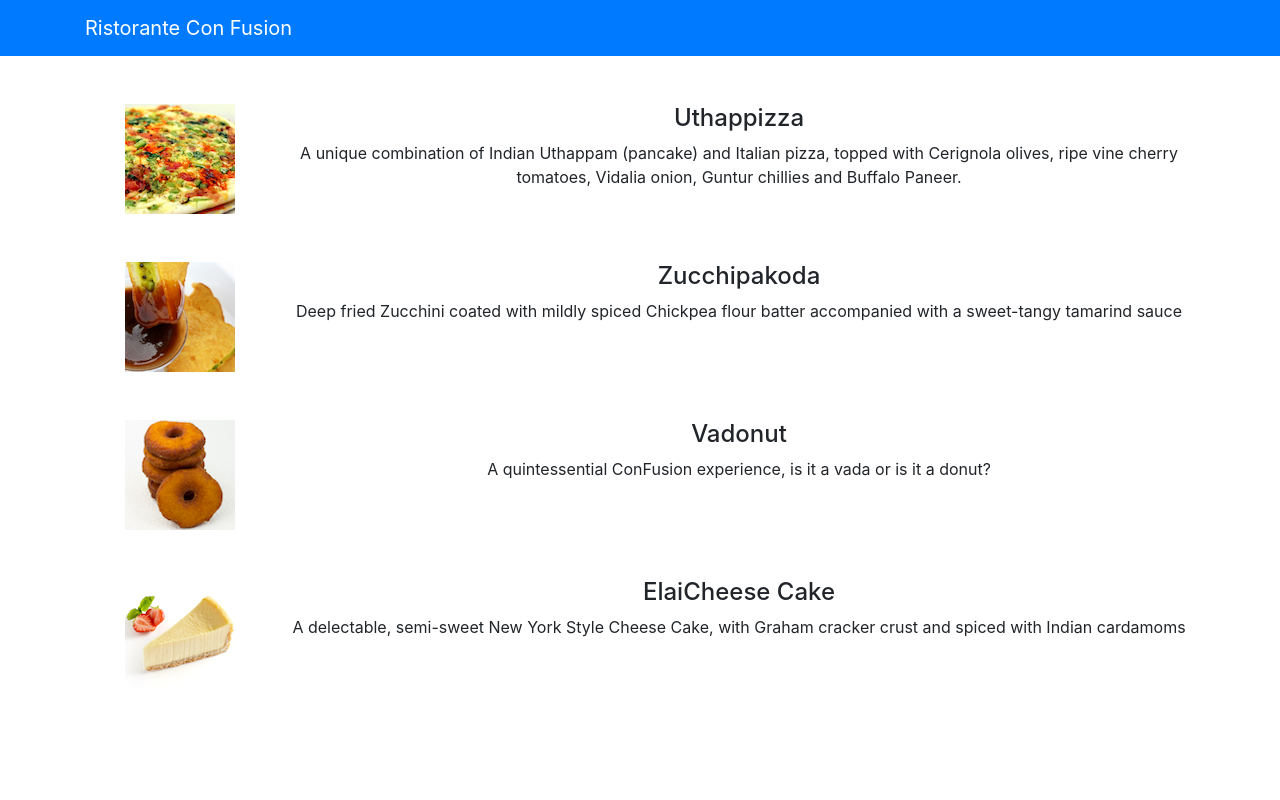
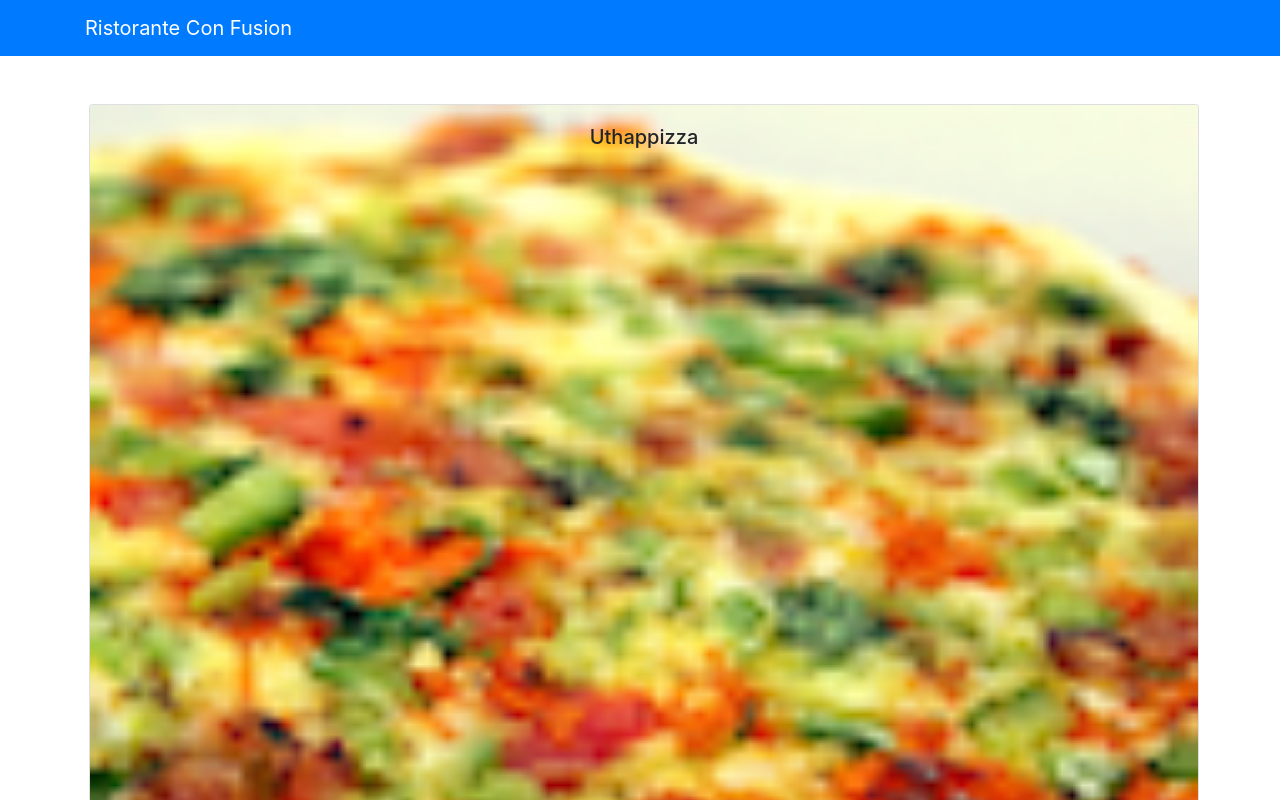
Before and after one commit to GRawhideMart/ConFusion-React, a React (Create React App) app: page / in a window 1280 px wide. Shown: the top 800 px of the page. Built offline with nearby package versions, Linux system fonts and the light colour scheme.

Commit message:
Components Part 2

```diff
--- a/src/App.js
+++ b/src/App.js
@@ -2,8 +2,16 @@
 import { Navbar, NavbarBrand } from 'reactstrap';
 import './App.css';
 import Menu from './components/MenuComponent';
+import { DISHES } from './shared/dishes';
 
 class App extends Component {
+  constructor(props){
+    super(props);
+    this.state = {
+      dishes: DISHES
+    }
+  }
+
   render() {
     return (
       <div className="App">
@@ -12,7 +20,7 @@
             <NavbarBrand href='/'>Ristorante Con Fusion</NavbarBrand>
           </div>
         </Navbar>
-        <Menu />
+        <Menu dishes={this.state.dishes}/>
       </div>
     );
   }
--- a/src/components/MenuComponent.js
+++ b/src/components/MenuComponent.js
@@ -1,60 +1,42 @@
 import React, { Component } from 'react';
-import { Media } from 'reactstrap';
+import { Card, CardImg, CardBody, CardTitle, CardText, CardImgOverlay } from 'reactstrap';
 
 class Menu extends Component {
     constructor(props) {
         super(props);
         this.state = {
-            dishes: [
-                {
-                  id: 0,
-                  name:'Uthappizza',
-                  image: 'assets/images/uthappizza.png',
-                  category: 'mains',
-                  label:'Hot',
-                  price:'4.99',
-                  description:'A unique combination of Indian Uthappam (pancake) and Italian pizza, topped with Cerignola olives, ripe vine cherry tomatoes, Vidalia onion, Guntur chillies and Buffalo Paneer.'                        },
-               {
-                  id: 1,
-                  name:'Zucchipakoda',
-                  image: 'assets/images/zucchipakoda.png',
-                  category: 'appetizer',
-                  label:'',
-                  price:'1.99',
-                  description:'Deep fried Zucchini coated with mildly spiced Chickpea flour batter accompanied with a sweet-tangy tamarind sauce'                        },
-               {
-                  id: 2,
-                  name:'Vadonut',
-                  image: 'assets/images/vadonut.png',
-                  category: 'appetizer',
-                  label:'New',
-                  price:'1.99',
-                  description:'A quintessential ConFusion experience, is it a vada or is it a donut?'                        },
-               {
-                  id: 3,
-                  name:'ElaiCheese Cake',
-                  image: 'assets/images/elaicheesecake.png',
-                  category: 'dessert',
-                  label:'',
-                  price:'2.99',
-                  description:'A delectable, semi-sweet New York Style Cheese Cake, with Graham cracker crust and spiced with Indian cardamoms'                        }
-               ]
+            selectedDish: null
         }
     }
 
+    onDishSelect(dish) {
+        this.setState({ selectedDish: dish });
+    }
+
+    renderDish(dish) {
+        if(dish == null) return(<div></div>);
+        return(
+            <Card>
+                <CardImg top src={dish.image} alt={dish.name} />
+                <CardBody>
+                    <CardTitle>{dish.name}</CardTitle>
+                    <CardText>{dish.description}</CardText>
+                </CardBody>
+            </Card>
+        );
+    }
+
     render() {
-        const menu = this.state.dishes.map(dish => {
+        const menu = this.props.dishes.map(dish => {
             return(
-                <div key={dish.id} className='col-12 mt-5'>
-                    <Media tag='li'>
-                        <Media left middle>
-                            <Media object src={dish.image} alt={dish.name} />
-                        </Media>
-                        <Media body className='ml-5'>
-                            <Media heading>{dish.name}</Media>
-                            <p>{dish.description}</p>
-                        </Media>
-                    </Media>
+                <div className='col-12 mt-5 m-1'>
+                    <Card key={dish.id}
+                          onClick={() => this.onDishSelect(dish)}>
+                        <CardImg width='100%' src={dish.image} alt={dish.name} />
+                        <CardImgOverlay>
+                            <CardTitle>{dish.name}</CardTitle>
+                        </CardImgOverlay>
+                    </Card>
                 </div>
             )
         });
@@ -62,9 +44,12 @@
         return(
             <div className='container'>
                 <div className='row'>
-                    <Media list>
-                        {menu}
-                    </Media>
+                    {menu}
+                </div>
+                <div className='row'>
+                    <div className='col-12 col-md-5 m-1'>
+                        {this.renderDish(this.state.selectedDish)}
+                    </div>
                 </div>
             </div>
         )
--- /dev/null
+++ b/src/shared/dishes.js
@@ -0,0 +1,186 @@
+export const DISHES =
+    [
+        {
+        id: 0,
+        name:'Uthappizza',
+        image: 'assets/images/uthappizza.png',
+        category: 'mains',
+        label:'Hot',
+        price:'4.99',
+        description:'A unique combination of Indian Uthappam (pancake) and Italian pizza, topped with Cerignola olives, ripe vine cherry tomatoes, Vidalia onion, Guntur chillies and Buffalo Paneer.',
+        comments: [
+            {
+            id: 0,
+            rating: 5,
+            comment: "Imagine all the eatables, living in conFusion!",
+            author: "John Lemon",
+            date: "2012-10-16T17:57:28.556094Z"
+            },
+            {
+            id: 1,
+            rating: 4,
+            comment: "Sends anyone to heaven, I wish I could get my mother-in-law to eat it!",
+            author: "Paul McVites",
+            date: "2014-09-05T17:57:28.556094Z"
+            },
+            {
+            id: 2,
+            rating: 3,
+            comment: "Eat it, just eat it!",
+            author: "Michael Jaikishan",
+            date: "2015-02-13T17:57:28.556094Z"
+            },
+            {
+            id: 3,
+            rating: 4,
+            comment: "Ultimate, Reaching for the stars!",
+            author: "Ringo Starry",
+            date: "2013-12-02T17:57:28.556094Z"
+            },
+            {
+            id: 4,
+            rating: 2,
+            comment: "It's your birthday, we're gonna party!",
+            author: "25 Cent",
+            date: "2011-12-02T17:57:28.556094Z"
+            }
+        ]                        },
+        {
+        id: 1,
+        name:'Zucchipakoda',
+        image: 'assets/images/zucchipakoda.png',
+        category: 'appetizer',
+        label:'',
+        price:'1.99',
+        description:'Deep fried Zucchini coated with mildly spiced Chickpea flour batter accompanied with a sweet-tangy tamarind sauce',
+        comments: [
+            {
+            id: 0,
+            rating: 5,
+            comment: "Imagine all the eatables, living in conFusion!",
+            author: "John Lemon",
+            date: "2012-10-16T17:57:28.556094Z"
+            },
+            {
+            id: 1,
+            rating: 4,
+            comment: "Sends anyone to heaven, I wish I could get my mother-in-law to eat it!",
+            author: "Paul McVites",
+            date: "2014-09-05T17:57:28.556094Z"
+            },
+            {
+            id: 2,
+            rating: 3,
+            comment: "Eat it, just eat it!",
+            author: "Michael Jaikishan",
+            date: "2015-02-13T17:57:28.556094Z"
+            },
+            {
+            id: 3,
+            rating: 4,
+            comment: "Ultimate, Reaching for the stars!",
+            author: "Ringo Starry",
+            date: "2013-12-02T17:57:28.556094Z"
+            },
+            {
+            id: 4,
+            rating: 2,
+            comment: "It's your birthday, we're gonna party!",
+            author: "25 Cent",
+            date: "2011-12-02T17:57:28.556094Z"
+            }
+        ]
+        },
+        {
+        id: 2,
+        name:'Vadonut',
+        image: 'assets/images/vadonut.png',
+        category: 'appetizer',
+        label:'New',
+        price:'1.99',
+        description:'A quintessential ConFusion experience, is it a vada or is it a donut?',
+        comments: [
+            {
+            id: 0,
+            rating: 5,
+            comment: "Imagine all the eatables, living in conFusion!",
+            author: "John Lemon",
+            date: "2012-10-16T17:57:28.556094Z"
+            },
+            {
+            id: 1,
+            rating: 4,
+            comment: "Sends anyone to heaven, I wish I could get my mother-in-law to eat it!",
+            author: "Paul McVites",
+            date: "2014-09-05T17:57:28.556094Z"
+            },
+            {
+            id: 2,
+            rating: 3,
+            comment: "Eat it, just eat it!",
+            author: "Michael Jaikishan",
+            date: "2015-02-13T17:57:28.556094Z"
+            },
+            {
+            id: 3,
+            rating: 4,
+            comment: "Ultimate, Reaching for the stars!",
+            author: "Ringo Starry",
+            date: "2013-12-02T17:57:28.556094Z"
+            },
+            {
+            id: 4,
+            rating: 2,
+            comment: "It's your birthday, we're gonna party!",
+            author: "25 Cent",
+            date: "2011-12-02T17:57:28.556094Z"
+            }
+        ]
+        },
+        {
+        id: 3,
+        name:'ElaiCheese Cake',
+        image: 'assets/images/elaicheesecake.png',
+        category: 'dessert',
+        label:'',
+        price:'2.99',
+        description:'A delectable, semi-sweet New York Style Cheese Cake, with Graham cracker crust and spiced with Indian cardamoms',
+        comments: [
+            {
+            id: 0,
+            rating: 5,
+            comment: "Imagine all the eatables, living in conFusion!",
+            author: "John Lemon",
+            date: "2012-10-16T17:57:28.556094Z"
+            },
+            {
+            id: 1,
+            rating: 4,
+            comment: "Sends anyone to heaven, I wish I could get my mother-in-law to eat it!",
+            author: "Paul McVites",
+            date: "2014-09-05T17:57:28.556094Z"
+            },
+            {
+            id: 2,
+            rating: 3,
+            comment: "Eat it, just eat it!",
+            author: "Michael Jaikishan",
+            date: "2015-02-13T17:57:28.556094Z"
+            },
+            {
+            id: 3,
+            rating: 4,
+            comment: "Ultimate, Reaching for the stars!",
+            author: "Ringo Starry",
+            date: "2013-12-02T17:57:28.556094Z"
+            },
+            {
+            id: 4,
+            rating: 2,
+            comment: "It's your birthday, we're gonna party!",
+            author: "25 Cent",
+            date: "2011-12-02T17:57:28.556094Z"
+            }
+        ]
+        }
+    ];
```
